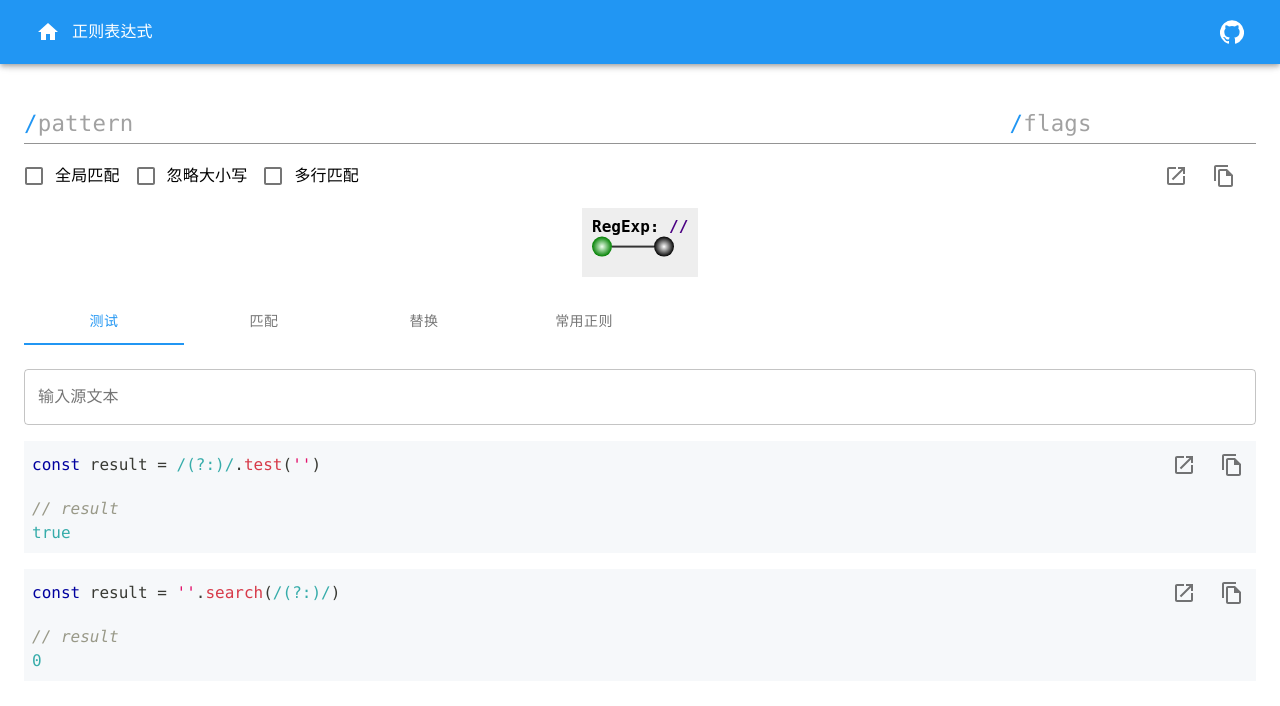
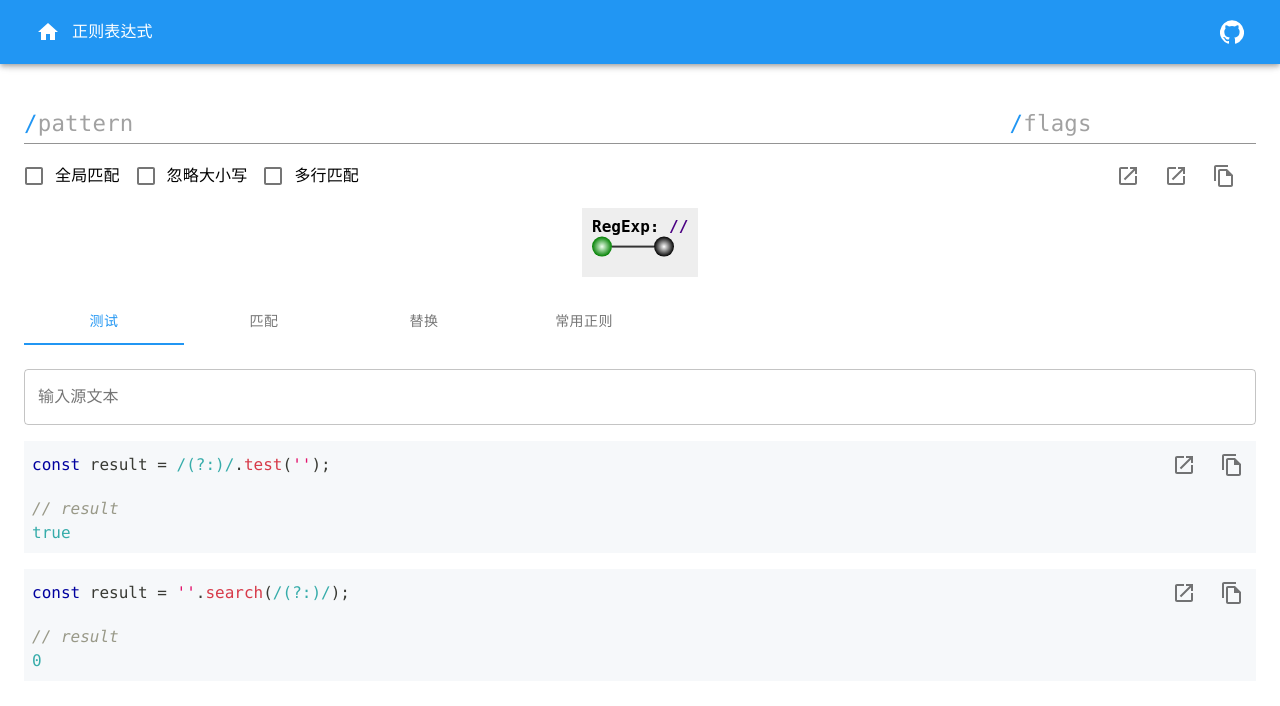
Before and after one commit to whinc/online-tools, a React (Create React App) app: page /#/regexp in a window 1280 px wide. Shown: the top 706 px of the page. Built offline with nearby package versions, Linux system fonts and the light colour scheme.

Commit message:
feat(正则表达式): 支持replace操作

```diff
--- a/src/pages/RegExpPage/RegExpMatchPanel.tsx
+++ b/src/pages/RegExpPage/RegExpMatchPanel.tsx
@@ -35,9 +35,9 @@ export const RegExpMatchPanel: React.FC<RegExpMatchPanelProps> = ({ source, flag
       }
     }
     const escapedText = text.replace(/'/g, "\\'")
-    const code1 = `const result = ${regexp}.exec('${escapedText}')`
-    const code2 = `const result = '${escapedText}'.match(${regexp})`
-    const code3 = `const result ='${escapedText}'.matchAll(${regexp})`
+    const code1 = `const result = ${regexp}.exec('${escapedText}');`
+    const code2 = `const result = '${escapedText}'.match(${regexp});`
+    const code3 = `const result = '${escapedText}'.matchAll(${regexp});`
 
     return { code1, result1, error1, code2, result2, error2, code3, result3, error3 }
   }, [flags, source, text])
--- /dev/null
+++ b/src/pages/RegExpPage/RegExpReplacePanel.tsx
@@ -0,0 +1,83 @@
+import React, { useMemo, useState, useEffect } from 'react'
+import { Box, TextField, Typography } from '@material-ui/core'
+import { CodeBlock, CopyAction, OutLink } from 'components'
+
+export type RegExpReplacePanelProps = {
+  source: string
+  flags?: string
+}
+
+export const RegExpReplacePanel: React.FC<RegExpReplacePanelProps> = ({ source, flags }) => {
+  const [text, setText] = useState('')
+  const [replacer, setReplacer] = useState('')
+  const { code1, result1, error1} = useMemo(() => {
+    let regexp, result1, error1
+    try {
+
+      regexp = new RegExp(source, flags)
+      result1 = text.replace(regexp, replacer.replace(/\\n/g, '\n'))
+    } catch (error) {
+      regexp = `/${source}/${flags}`
+      error1 = error as Error
+    }
+    // 无论构建正则是否抛出异常，源码都要正确显示
+    const escapedText = text.replace(/`/g, "\\`")
+    const escapedReplacer = replacer.replace(/`/g, "\\`")
+    const code1 = `const result = \`${escapedText}\`.replace(${regexp}, \`${escapedReplacer}\`);`
+    return { code1, result1, error1}
+  }, [flags, replacer, source, text])
+
+  // 输出到控制台
+  useEffect(() => {
+    console.log(code1)
+    console.log(result1)
+  }, [code1, result1])
+
+  return (
+    <Box display="flex" flexDirection="column">
+      <Box>
+        <TextField
+          variant="outlined"
+          label="输入文本"
+          multiline
+          fullWidth
+          value={text}
+          onChange={(e) => setText(e.target.value)}
+        />
+      </Box>
+      <Box mt={1}>
+        <TextField
+          variant="outlined"
+          label="输入替换内容"
+          multiline
+          fullWidth
+          value={replacer}
+          onChange={(e) => setReplacer(e.target.value)}
+        />
+      </Box>
+      <Box overflow="auto">
+        <Box mt={2} display="flex" alignItems="center" flexWrap="wrap" bgcolor="rgb(246, 248, 250)">
+          <Box flexGrow={1}>
+            <CodeBlock code={`${code1!}`} language="javascript" />
+          </Box>
+          <Box display="flex">
+            <OutLink
+              title="RegExp.prototype.replace() - MDN"
+              href={
+                'https://developer.mozilla.org/en-US/docs/Web/JavaScript/Reference/Global_Objects/String/replace'
+              }
+            />
+            <CopyAction text={code1!} />
+          </Box>
+        </Box>
+        <Box>
+          {error1 ? (
+            <Typography color="error">{String(error1)}</Typography>
+          ) : (
+            <CodeBlock code={`// result\n\`${result1?.replace(/`/g, '\\`')}\``} language="javascript" />
+          )}
+        </Box>
+      </Box>
+    </Box>
+  )
+}
--- a/src/pages/RegExpPage/RegExpTestPanel.tsx
+++ b/src/pages/RegExpPage/RegExpTestPanel.tsx
@@ -21,8 +21,8 @@ export const RegExpTestPanel: React.FC<RegExpTestPanelProps> = ({ source, flags
     }
     // 无论构建正则是否抛出异常，源码都要正确显示
     const escapedText = text.replace(/'/g, "\\'")
-    const code1 = `const result = ${regexp}.test('${escapedText}')`
-    const code2 = `const result = '${escapedText}'.search(${regexp})`
+    const code1 = `const result = ${regexp}.test('${escapedText}');`
+    const code2 = `const result = '${escapedText}'.search(${regexp});`
     return { code1, result1, error1, code2, result2, error2 }
   }, [flags, source, text])
 
--- a/src/pages/RegExpPage/index.tsx
+++ b/src/pages/RegExpPage/index.tsx
@@ -1,8 +1,7 @@
-import React, { useState, useMemo, useCallback } from "react";
-import PageLayout from "layout/PageLayout";
+import React, { useState, useMemo, useCallback } from 'react'
+import PageLayout from 'layout/PageLayout'
 import {
   Select,
-  TextField,
   Input,
   Box,
   Tabs,
@@ -16,27 +15,25 @@ import {
   Collapse,
   Button,
   MenuItem,
-} from "@material-ui/core";
-import { makeStyles, useTheme } from "@material-ui/core/styles";
-import { useQuery } from "hooks";
-import { debugErr } from "utils";
-import {
-  ExpandMore,
-} from "@material-ui/icons";
-import clsx from "clsx";
-import { VisualRegExp, RegExpType, CodeBlock, CopyAction, OutLink } from "components";
-import { RegExpChips } from "./RegExpChips";
-import { RegExpTestPanel } from "./RegExpTestPanel";
-import {RegExpMatchPanel} from './RegExpMatchPanel'
+} from '@material-ui/core'
+import { makeStyles, useTheme } from '@material-ui/core/styles'
+import { useQuery } from 'hooks'
+import { ExpandMore } from '@material-ui/icons'
+import clsx from 'clsx'
+import { VisualRegExp, RegExpType, CodeBlock, CopyAction, OutLink } from 'components'
+import { RegExpChips } from './RegExpChips'
+import { RegExpTestPanel } from './RegExpTestPanel'
+import { RegExpMatchPanel } from './RegExpMatchPanel'
+import { RegExpReplacePanel } from './RegExpReplacePanel'
 
-declare module "@material-ui/core/styles/createMuiTheme" {
+declare module '@material-ui/core/styles/createMuiTheme' {
   interface Theme {
-    codeFontFamily: string;
+    codeFontFamily: string
   }
 }
 
 enum Language {
-  JavaScript = "JavaScript",
+  JavaScript = 'JavaScript',
 }
 
 enum TabIndex {
@@ -48,75 +45,60 @@ enum TabIndex {
 
 const useStyles = makeStyles((theme) => ({
   regexpInput: {
-    fontSize: "1.4em",
+    fontSize: '1.4em',
     fontFamily: theme.codeFontFamily,
   },
   code: {
     fontFamily: theme.codeFontFamily,
   },
   tags: {
-    "& > *": {
+    '& > *': {
       marginRight: theme.spacing(1),
       marginBottom: theme.spacing(1),
     },
   },
   expand: {
-    transform: "rotate(0deg)",
-    transition: theme.transitions.create("transform", {
+    transform: 'rotate(0deg)',
+    transition: theme.transitions.create('transform', {
       duration: theme.transitions.duration.shortest,
     }),
   },
   expandOpen: {
-    transform: "rotate(180deg)",
+    transform: 'rotate(180deg)',
   },
-}));
+}))
 
 type PanelProps = {
-  regexp: RegExpType;
-  value: string;
-  onChange: (newValue: string) => void;
-};
+  regexp: RegExpType
+  value: string
+  onChange: (newValue: string) => void
+}
 
-const NameValue: React.FC<{ name: string; value: React.ReactNode }> = ({
-  name,
-  value,
-}) => {
-  const styles = useStyles();
-  return (
-    <Box display="flex" className={styles.code} mt={1}>
-      <Box whiteSpace="nowrap">{name}:&nbsp;</Box>
-      <Box style={{ wordBreak: "break-all" }}>{value}</Box>
-    </Box>
-  );
-};
 
-const TabPanel: React.FC<{ id: number; value: number }> = ({
-  children,
-  id,
-  value,
-  ...props
-}) => {
-  return <Box {...props}>{id === value && <Box pt={3}>{children}</Box>}</Box>;
-};
+const TabPanel: React.FC<{ id: number; value: number }> = ({ children, id, value, ...props }) => {
+  return <Box {...props}>{id === value && <Box pt={3}>{children}</Box>}</Box>
+}
 
-// const RegExpMatchPanel: React.FC<PanelProps> = ({
+// const RegExpReplacePanel: React.FC<RegExpReplacePanelProps> = ({
 //   regexp,
 //   value,
 //   onChange,
+//   newValue,
+//   onNewValueChange,
 // }) => {
-//   const isEmpty = !value || !regexp.source;
-//   const matches = useMemo(() => {
-//     if (isEmpty) return null;
-
+//   const [newSubText, matches] = useMemo(() => {
 //     let jsRegExp;
 //     try {
 //       jsRegExp = new RegExp(regexp.source, regexp.flags);
-//       return jsRegExp.exec(value);
 //     } catch (err) {
 //       debugErr(err);
-//       return null;
+//       return ["", null];
 //     }
-//   }, [isEmpty, regexp, value]);
+//     const newSubText = value.replace(jsRegExp, newValue);
+//     const matches = jsRegExp.exec(value);
+//     console.log("matches:", matches);
+//     return [newSubText, matches];
+//   }, [regexp.flags, regexp.source, newValue, value]);
 //   return (
 //     <>
 //       <Box>
@@ -129,176 +111,135 @@ const TabPanel: React.FC<{ id: number; value: number }> = ({
 //           onChange={(e) => onChange(e.target.value)}
 //         />
 //       </Box>
+//       {matches !== null && (
+//         <Box mt={2}>
+//           <NameValue name="$$" value="$" />
+//           <NameValue name="$&" value={matches[0]} />
+//           <NameValue
+//             name="$`"
+//             value={matches.input.substring(0, matches.index)}
+//           />
+//           <NameValue
+//             name="$'"
+//             value={matches.input.substring(matches.index + matches[0].length)}
+//           />
+//           {matches.map((group, n) =>
+//             n >= 1 ? <NameValue name={"$" + n} value={group} /> : null
+//           )}
+//         </Box>
+//       )}
 //       <Box mt={2}>
-//         {isEmpty && <Box color={grey[500]}>--</Box>}
-//         {!isEmpty && matches === null && <Box color={red[500]}>不匹配!</Box>}
-//         {!isEmpty && matches !== null && (
-//           <Box>
-//             <Box color={green[500]}>匹配!</Box>
-//             <Box style={{ overflow: "auto" }}>
-//               {matches.map((group, n) => (
-//                 <NameValue name={`分组 #${n}`} value={group} />
-//               ))}
-//             </Box>
-//           </Box>
-//         )}
+//         <TextField
+//           variant="outlined"
+//           label="输入替换文本"
+//           multiline
+//           fullWidth
+//           value={newValue}
+//           onChange={(e) => onNewValueChange(e.target.value)}
+//         />
+//       </Box>
+//       <Box mt={2}>
+//         <Box>{newSubText}</Box>
 //       </Box>
 //     </>
 //   );
 // };
 
-type RegExpReplacePanelProps = PanelProps & {
-  newValue: string;
-  onNewValueChange: (newValue: string) => void;
-};
-const RegExpReplacePanel: React.FC<RegExpReplacePanelProps> = ({
-  regexp,
-  value,
-  onChange,
-  newValue,
-  onNewValueChange,
-}) => {
-  const [newSubText, matches] = useMemo(() => {
-    let jsRegExp;
-    try {
-      jsRegExp = new RegExp(regexp.source, regexp.flags);
-    } catch (err) {
-      debugErr(err);
-      return ["", null];
-    }
-    const newSubText = value.replace(jsRegExp, newValue);
-    const matches = jsRegExp.exec(value);
-    console.log("matches:", matches);
-    return [newSubText, matches];
-  }, [regexp.flags, regexp.source, newValue, value]);
-  return (
-    <>
-      <Box>
-        <TextField
-          variant="outlined"
-          label="输入源文本"
-          multiline
-          fullWidth
-          value={value}
-          onChange={(e) => onChange(e.target.value)}
-        />
-      </Box>
-      {matches !== null && (
-        <Box mt={2}>
-          <NameValue name="$$" value="$" />
-          <NameValue name="$&" value={matches[0]} />
-          <NameValue
-            name="$`"
-            value={matches.input.substring(0, matches.index)}
-          />
-          <NameValue
-            name="$'"
-            value={matches.input.substring(matches.index + matches[0].length)}
-          />
-          {matches.map((group, n) =>
-            n >= 1 ? <NameValue name={"$" + n} value={group} /> : null
-          )}
-        </Box>
-      )}
-      <Box mt={2}>
-        <TextField
-          variant="outlined"
-          label="输入替换文本"
-          multiline
-          fullWidth
-          value={newValue}
-          onChange={(e) => onNewValueChange(e.target.value)}
-        />
-      </Box>
-      <Box mt={2}>
-        <Box>{newSubText}</Box>
-      </Box>
-    </>
-  );
-};
-
 const flagItems = [
   {
-    flag: "g",
-    label: "全局匹配",
+    flag: 'g',
+    label: '全局匹配',
   },
   {
-    flag: "i",
-    label: "忽略大小写",
+    flag: 'i',
+    label: '忽略大小写',
   },
   {
-    flag: "m",
-    label: "多行匹配",
+    flag: 'm',
+    label: '多行匹配',
   },
-] as const;
+] as const
 
 const useRegExp = () => {
-  const [query, setQuery] = useQuery();
-  const source = query.source || "";
-  const flags = query.flags || "";
-  const regexp: RegExpType = { source, flags };
+  const [query, setQuery] = useQuery()
+  const source = query.source || ''
+  const flags = query.flags || ''
+  const regexp: RegExpType = { source, flags }
   const setRegExp = useCallback(
     (regexp: RegExpType) => {
-      setQuery(regexp);
+      setQuery({ ...query, ...regexp })
     },
-    [setQuery]
-  );
-  return [regexp, setRegExp] as const;
-};
+    [query, setQuery]
+  )
+  return [regexp, setRegExp] as const
+}
+
+const useTabIndex = (defaultValue: number = TabIndex.TEST) => {
+  const [query, setQuery] = useQuery()
+  const tabIndex = parseInt(query.tab ?? defaultValue)
+  const setTabIndex = useCallback(
+    (tabIndex: number) => {
+      setQuery({ ...query, tab: String(tabIndex) })
+    },
+    [query, setQuery]
+  )
+  return [tabIndex, setTabIndex] as const
+
+}
 
 const RegExpPage: React.FC = () => {
-  const styles = useStyles();
-  const [tabIndex, setTabIndex] = useState(TabIndex.TEST);
-  const [regexp, setRegexp] = useRegExp();
-  const [text, setText] = useState("");
-  const [newText, setNewText] = useState("");
-  const theme = useTheme();
-  const matches = useMediaQuery(theme.breakpoints.down("sm"));
-  const [expanded, setExpanded] = useState(false);
-  const [language, setLanguage] = useState(Language.JavaScript);
+  const styles = useStyles()
+  const [tabIndex, setTabIndex] = useTabIndex(TabIndex.TEST);
+  const [regexp, setRegexp] = useRegExp()
+  const [text] = useState('')
+  const [newText] = useState('')
+  const theme = useTheme()
+  const matches = useMediaQuery(theme.breakpoints.down('sm'))
+  const [expanded, setExpanded] = useState(false)
+  const [language, setLanguage] = useState(Language.JavaScript)
 
   // 单个标志位变化
-  const onFlagChange = (flag: "g" | "i" | "m", checked: boolean) => {
-    let newFlags = regexp.flags.replace(new RegExp(flag, "g"), "");
-    newFlags += checked ? flag : "";
-    setRegexp({ ...regexp, flags: newFlags });
-  };
+  const onFlagChange = (flag: 'g' | 'i' | 'm', checked: boolean) => {
+    let newFlags = regexp.flags.replace(new RegExp(flag, 'g'), '')
+    newFlags += checked ? flag : ''
+    setRegexp({ ...regexp, flags: newFlags })
+  }
 
   // 一组标志位变化
   const onFlagsChange: React.ChangeEventHandler<HTMLInputElement> = (e) => {
-    let newFlags = e.target.value;
+    let newFlags = e.target.value
     // 去除无效标志位
-    newFlags = newFlags.replace(/[^gim]/, "");
+    newFlags = newFlags.replace(/[^gim]/, '')
     // 去重
-    "gim".split("").forEach((flag) => {
+    'gim'.split('').forEach((flag) => {
       if (newFlags.includes(flag)) {
-        newFlags = newFlags.replace(new RegExp(flag, "g"), "") + flag;
+        newFlags = newFlags.replace(new RegExp(flag, 'g'), '') + flag
       }
-    });
-    setRegexp({ ...regexp, flags: newFlags });
-  };
+    })
+    setRegexp({ ...regexp, flags: newFlags })
+  }
 
   const separator = (
     <Box pt="6px" pb="7px" color="primary.main">
       /
     </Box>
-  );
+  )
 
   const code = useMemo(() => {
-    let code = "";
-    if (!expanded) return code;
+    let code = ''
+    if (!expanded) return code
     if (tabIndex === TabIndex.TEST) {
       code = `const str = "${text}";
-/${regexp.source}/${regexp.flags}.test(str)`;
+/${regexp.source}/${regexp.flags}.test(str)`
     } else if (tabIndex === TabIndex.MATCH) {
       code = `const str = "${text}";
-/${regexp.source}/${regexp.flags}.exec(str)`;
+/${regexp.source}/${regexp.flags}.exec(str)`
     } else if (tabIndex === TabIndex.REPLACE) {
       code = `const str = "${text}";
-str.replace(/${regexp.source}/${regexp.flags}, "${newText}")`;
+str.replace(/${regexp.source}/${regexp.flags}, "${newText}")`
     }
-    return code;
-  }, [expanded, newText, regexp, tabIndex, text]);
+    return code
+  }, [expanded, newText, regexp, tabIndex, text])
   return (
     <PageLayout title="正则表达式">
       <Box display="flex" flexDirection="column">
@@ -328,6 +269,7 @@ str.replace(/${regexp.source}/${regexp.flags}, "${newText}")`;
         <Box display="flex" mt={1} flexWrap="wrap">
           {flagItems.map((item) => (
             <FormControlLabel
+              key={item.flag}
               control={
                 <Checkbox
                   checked={regexp.flags.includes(item.flag)}
@@ -338,15 +280,20 @@ str.replace(/${regexp.source}/${regexp.flags}, "${newText}")`;
               label={item.label}
             />
           ))}
-          <Box
-            flexGrow={1}
-            display="flex"
-            justifyContent="flex-end"
-            alignItems="center"
-            mr={1}
-          >
-          <OutLink title='Regular expressions - MDN' href={'https://developer.mozilla.org/en-US/docs/Web/JavaScript/Guide/Regular_Expressions'} />
-          <CopyAction text={`/${regexp.source}/${regexp.flags}`} />
+          <Box flexGrow={1} display="flex" justifyContent="flex-end" alignItems="center" mr={1}>
+            <OutLink
+              title="RegExp - MDN"
+              href={
+                'https://developer.mozilla.org/en-US/docs/Web/JavaScript/Reference/Global_Objects/RegExp'
+              }
+            />
+            <OutLink
+              title="Regular expressions - MDN"
+              href={
+                'https://developer.mozilla.org/en-US/docs/Web/JavaScript/Guide/Regular_Expressions'
+              }
+            />
+            <CopyAction text={`/${regexp.source}/${regexp.flags}`} />
           </Box>
         </Box>
 
@@ -381,10 +328,10 @@ str.replace(/${regexp.source}/${regexp.flags}, "${newText}")`;
         <Box mt={2}>
           <Tabs
             value={tabIndex}
-            onChange={(_, value) => setTabIndex(value as number)}
+            onChange={(_, value) => setTabIndex(value)}
             textColor="primary"
             indicatorColor="primary"
-            variant={matches ? "fullWidth" : "standard"}
+            variant={matches ? 'fullWidth' : 'standard'}
           >
             <Tab label="测试"></Tab>
             <Tab label="匹配"></Tab>
@@ -396,16 +343,16 @@ str.replace(/${regexp.source}/${regexp.flags}, "${newText}")`;
           </TabPanel>
           <TabPanel id={TabIndex.MATCH} value={tabIndex}>
             <RegExpMatchPanel source={regexp.source} flags={regexp.flags} />
-            {/* <RegExpMatchPanel regexp={regexp} value={text} onChange={setText} /> */}
           </TabPanel>
           <TabPanel id={TabIndex.REPLACE} value={tabIndex}>
-            <RegExpReplacePanel
+            {/* <RegExpReplacePanel
               regexp={regexp}
               value={text}
               onChange={setText}
               newValue={newText}
               onNewValueChange={setNewText}
-            />
+            /> */}
+            <RegExpReplacePanel source={regexp.source} flags={regexp.flags} />
           </TabPanel>
           <TabPanel id={TabIndex.COMMONLY_USED_REGEXP} value={tabIndex}>
             <RegExpChips onSelect={(regexp) => setRegexp(regexp)} />
@@ -420,16 +367,13 @@ str.replace(/${regexp.source}/${regexp.flags}, "${newText}")`;
           <CardActions>
             {expanded && (
               <Box ml={1}>
-                <Select
-                  value={language}
-                  onChange={(e) => setLanguage(e.target.value as Language)}
-                >
+                <Select value={language} onChange={(e) => setLanguage(e.target.value as Language)}>
                   <MenuItem value={Language.JavaScript}>JavaScript</MenuItem>
                 </Select>
               </Box>
             )}
             <Button
-              style={{ marginLeft: "auto" }}
+              style={{ marginLeft: 'auto' }}
               endIcon={
                 <ExpandMore
                   className={clsx(styles.expand, {
@@ -454,7 +398,7 @@ str.replace(/${regexp.source}/${regexp.flags}, "${newText}")`;
         </Card>
       </Box>
     </PageLayout>
-  );
-};
+  )
+}
 
-export default RegExpPage;
+export default RegExpPage
```
